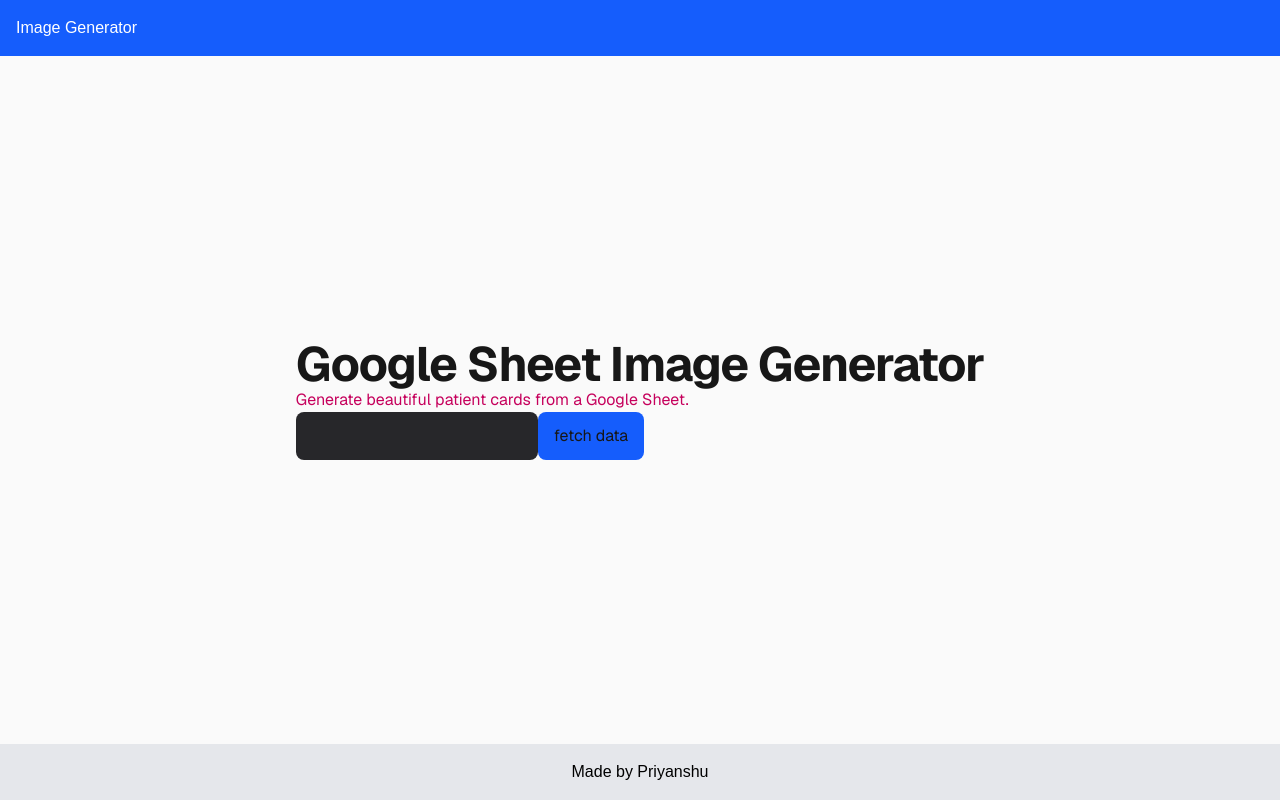
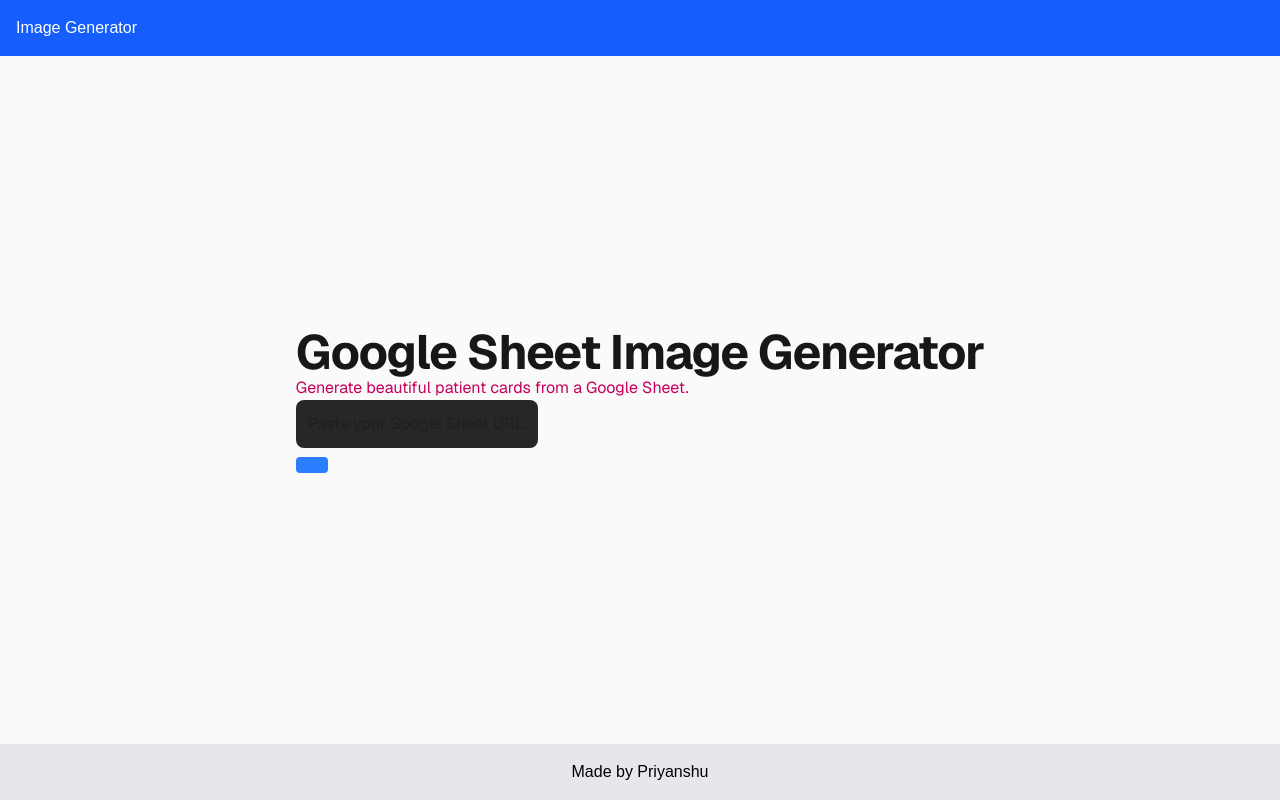
Before and after one commit to Priyanshupandey77/sheet-image-generator, a Next.js app: page / in a window 1280 px wide. Built offline with nearby package versions, Linux system fonts and the light colour scheme.

Commit message:
added components

```diff
--- a/app/components/common/Button.tsx
+++ b/app/components/common/Button.tsx
@@ -0,0 +1,27 @@
+"use client";
+type ButtonProps = {
+  children: any,
+  onClick: any,
+  disabled: any,
+  type:any
+};
+
+export default function Button({
+  children,
+  onClick,
+  disabled = false,
+  type = "button",
+}:ButtonProps) {
+  return (
+    <button
+      className="bg-blue-500 text-white px-4 py-2 rounded"
+      type={type}
+      onClick={onClick}
+      disabled={disabled}
+
+    >
+      {children}
+    </button>
+
+  );
+}
--- a/app/components/hero/HeroSection.tsx
+++ b/app/components/hero/HeroSection.tsx
@@ -0,0 +1,12 @@
+export default function HeroSection() {
+  return (
+    <div className="max-w-3xl mx-auto">
+      <h1 className="text-5xl font-bold tracking-tight">
+        Google Sheet Image Generator
+      </h1>
+      <p className="text-pink-700">
+        Generate beautiful patient cards from a Google Sheet.{" "}
+      </p>
+    </div>
+  );
+}
--- a/app/components/sheet/SheetUrlInput.tsx
+++ b/app/components/sheet/SheetUrlInput.tsx
@@ -0,0 +1,21 @@
+"use client";
+import { ChangeEventHandler, useState } from "react";
+type SheetUrlInputProps = {
+    value:string;
+    onChange: ChangeEventHandler<HTMLInputElement>;
+}
+export default function SheetUrlInput({
+    value,
+    onChange
+}: SheetUrlInputProps) {
+
+  return (
+    <div>
+      <input
+        type="text"
+        placeholder="Paste your Google Sheet URL..."
+        className="flex-1 bg-zinc-800 rounded-lg p-3"
+      />
+    </div>
+  );
+}
--- a/app/components/types/sheet.ts
+++ b/app/components/types/sheet.ts
@@ -0,0 +1,4 @@
+type SheetUrlInputProps = {
+  value: string;
+  // Leave onChange empty for now
+};
--- a/app/page.tsx
+++ b/app/page.tsx
@@ -1,22 +1,21 @@
+"use client";
+import { useState } from "react";
+import Button from "./components/common/Button";
+import HeroSection from "./components/hero/HeroSection";
+import SheetUrlInput from "./components/sheet/SheetUrlInput";
+
 export default function Home() {
+  const [sheetUrl, setSheetUrl] = useState("");
   return (
-    <div className="flex flex-col flex-1 items-center justify-center bg-zinc-50 font-sans dark:bg-black">
+    <main className="flex flex-col flex-1 items-center justify-center bg-zinc-50 font-sans dark:bg-black">
       <div className="max-w-3xl mx-auto">
-        <h1
-          className="text-5xl
-font-bold
-tracking-tight"
-        >
-          Google Sheet Image Generator
-        </h1>
-        <p className="text-pink-700">
-          Generate beautiful patient cards from a Google Sheet.
-        </p>
-        <input type="text" className="flex-1 bg-zinc-800 rounded-lg p-3" />
-        <button className="bg-blue-600 hover:bg-blue-700 px-4 py-3 rounded-lg">
-          fetch data
-        </button>
+        <HeroSection />
+        <SheetUrlInput
+          value={sheetUrl}
+          onChange={(e) => setSheetUrl(e.target.value)}
+        />
+        <Button children={undefined} onClick={undefined} disabled={undefined} type={undefined} />
       </div>
-    </div>
+    </main>
   );
 }
```
